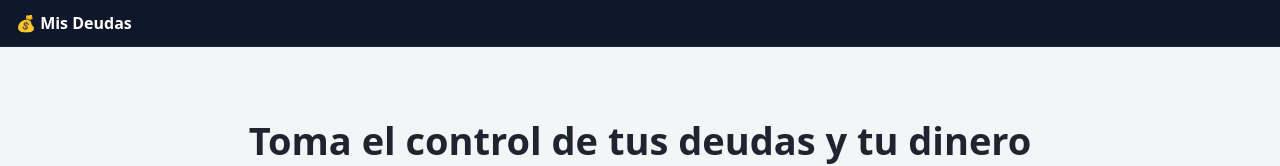
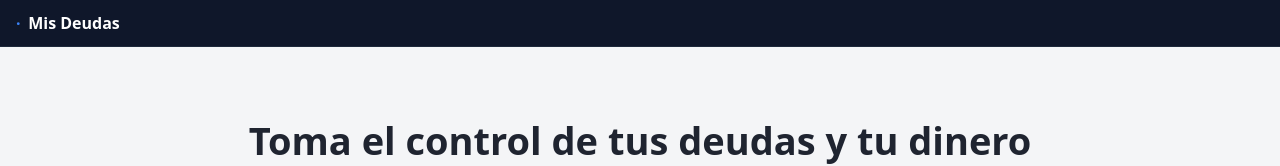
Before and after one commit to SantiagoOM5382/taxes, a Next.js app: page / in a window 1280 px wide. Shown: the top 166 px of the page. Built offline with nearby package versions, Linux system fonts and the light colour scheme; no server answers.

Commit message:
style: navbar con logo estilizado y avatar de usuario

```diff
--- a/app/layout.tsx
+++ b/app/layout.tsx
@@ -11,14 +11,16 @@ export default async function RootLayout({ children }: { children: React.ReactNo
     <html lang="es">
       <body>
         <header className="topbar">
-          <Link href="/">💰 Mis Deudas</Link>
+          <Link href="/" className="nav-logo">
+            <span className="dot">·</span> Mis Deudas
+          </Link>
           {user && (
             <div className="user">
               <Link href="/asesor">Asesor IA</Link>
               <Link href="/dashboard">Mis Deudas</Link>
               <Link href="/finanzas">Mis Finanzas</Link>
               <Link href="/calendario">Calendario</Link>
-              <span>{user.nombre}</span>
+              <div className="avatar">{user.nombre.charAt(0).toUpperCase()}</div>
               <LogoutButton />
             </div>
           )}
```
